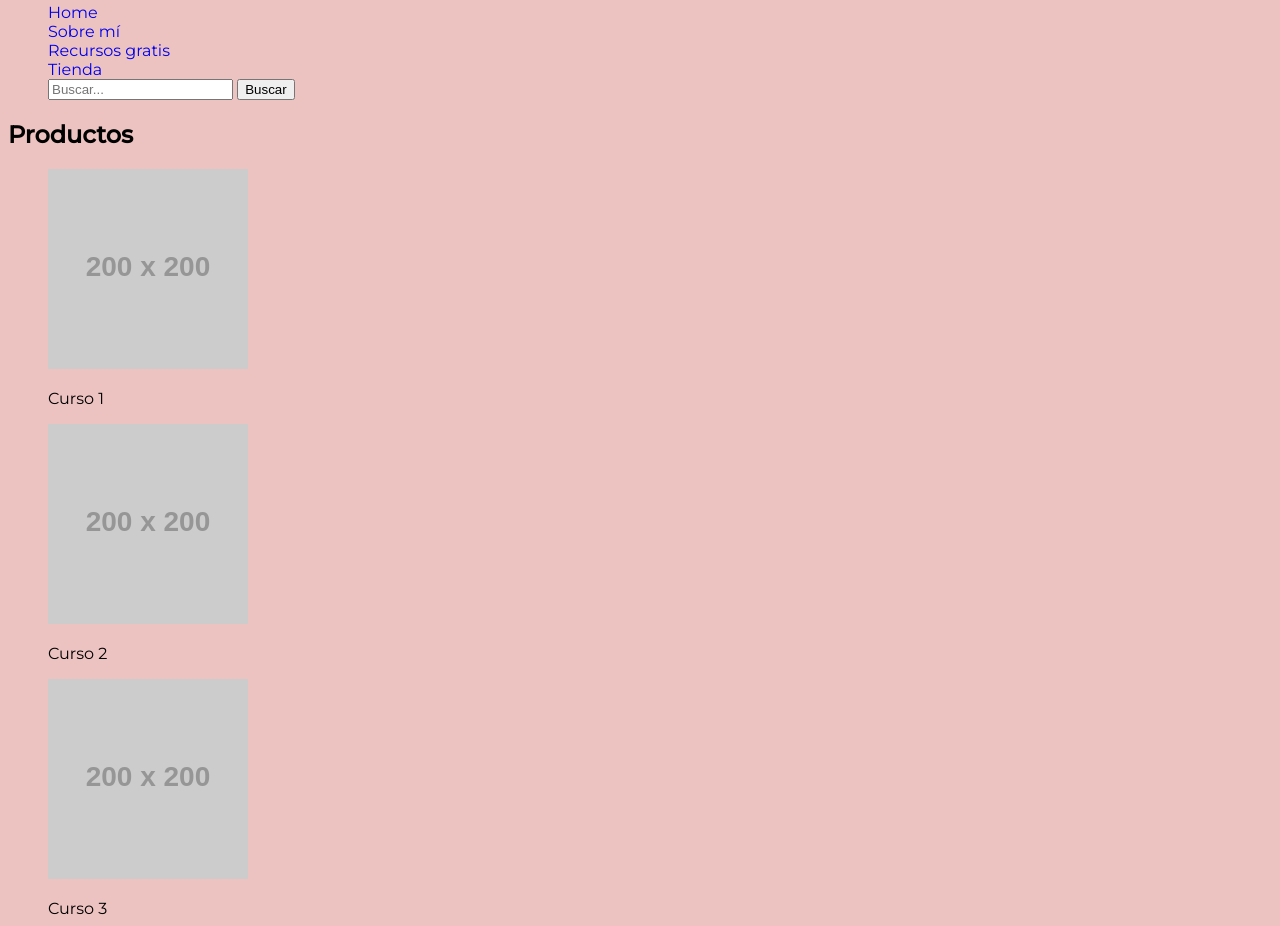
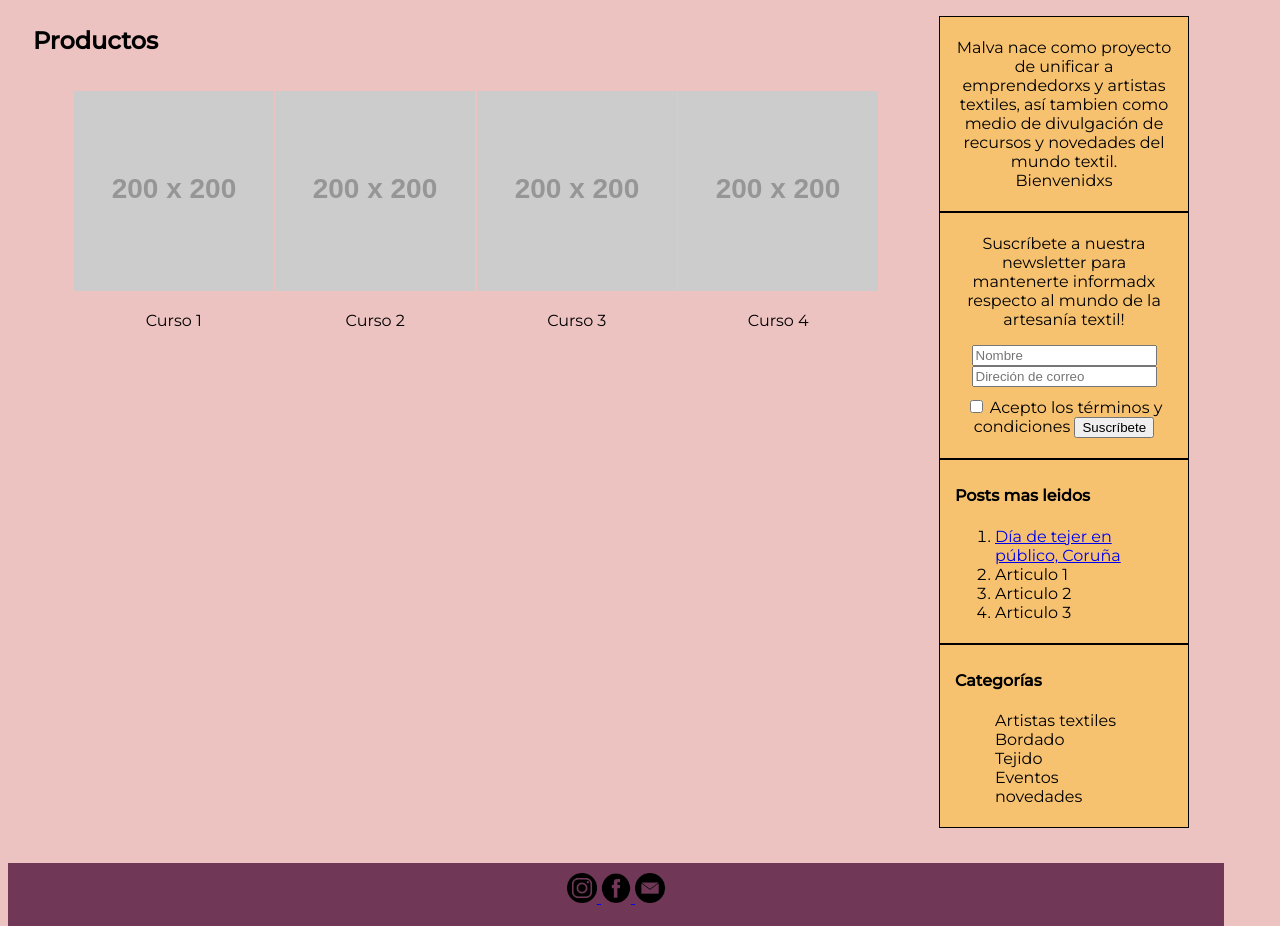
Before and after one commit to NatiBorjas/Malva, a website: page pages/tienda.html in a window 1280 px wide. Shown: the part 107-1033 px from the top of the page. Drawn offline with Linux system fonts and the light colour scheme; placeholder pictures from the web are drawn by us.

Commit message:
Agrego estructura Sass

```diff
--- a/pages/tienda.html
+++ b/pages/tienda.html
@@ -75,13 +75,13 @@
         </main>
         <!-- Menu a la derecha-->
         <aside>
-            <div class="item-menu-der centrado about">
+            <div class="item-menu-der centrado">
                 <p>Malva nace como proyecto de unificar a emprendedorxs y artistas textiles, así tambien como medio de divulgación de recursos y novedades del mundo textil. <br>
                 Bienvenidxs
                 </p>
             </div>
 
-            <div class="item-menu-der centrado formulario">
+            <div class="item-menu-der centrado">
                 <div id="suscripcion">
                     <p>
                     Suscríbete a nuestra newsletter para mantenerte informadx respecto al mundo de la artesanía textil!
--- /dev/null
+++ b/scss/_blog.scss
@@ -0,0 +1,3 @@
+.cursiva{
+    font-style: italic;
+}
--- /dev/null
+++ b/scss/_recursos.scss
@@ -0,0 +1,8 @@
+table{
+    border: 2px solid black;
+    border-collapse: collapse;
+    th, tr, td {
+        border: 1px solid black;
+        border-collapse: collapse;
+    }
+}
--- /dev/null
+++ b/scss/_tienda.scss
@@ -0,0 +1,19 @@
+.flex {
+    display: flex;
+    flex-direction: row;
+    justify-content: space-between;
+}
+.lista-cursos{
+    width: 1000px;
+    list-style-type: none;
+    display: flex;
+    flex-flow: row wrap;
+    text-align: center;
+    justify-content: space-around;
+}
+.move{
+    transition: all .2s ease-in-out;
+    :hover {
+        transform: scale(1.5);
+    }
+}
--- a/scss/stylesheet.scss
+++ b/scss/stylesheet.scss
@@ -1,15 +1,110 @@
-/*============*/
-/* body reset */
-/*============*/
+@import "tienda";
+@import "recursos";
+@import "blog";
+
+
+/*======================*/
+/*      Body reset      */
+/*======================*/
 body{
     background-color: #ecc3c1;
     font-family: 'Montserrat', sans-serif;
     font-size: 16px;
 }
-
+/*======================*/
+/*  Estructura general  */
+/*======================*/
+.grid{
+    display: inline-grid;
+    grid-template-areas:
+    "main side"
+    "footer footer";
+    grid-template-columns: 70vw 25vw;
+    margin-top: 80px;
+}
 ul{
     list-style-type: none;
     a {
         text-decoration: none;
     }
 }
+main{
+    grid-area: main;
+    padding: 25px;
+}
+.texto{
+    letter-spacing: 2px;
+    word-spacing: 2px;
+}
+.centrado{
+    text-align: center;
+}
+/*======================*/
+/*    Menu Navegador    */
+/*======================*/
+.nav {
+    display: flex;
+    justify-content: space-around;
+    position: fixed;
+    overflow: hidden;
+    background-color: #703757;
+    right: 0;
+    left: 0;
+    top: 0;
+    width: 100%;
+    li{
+        font-size: 20px;
+        font-weight: bold;
+        color: #1d1d1b;
+        display: inline-block;
+        text-align: center;
+        list-style-type: none;
+        padding: 10px 10px;
+        :hover {
+            background: #ECC3C1;
+        }
+    }
+}
+/*======================*/
+/* Contenido Principal */
+/*======================*/
+main{
+    grid-area: main;
+    padding: 25px;
+}
+/*======================*/
+/*   Menu a la derecha  */
+/*======================*/
+aside{
+    grid-area: side;
+    display: grid;
+    padding: 35px;
+    align-items: center;
+}
+.item-menu-der{
+    border: 1px solid black;
+    padding: 5px 15px;
+    background-color: #f6c270;
+    border-collapse: collapse;
+}
+#terminos-condiciones{
+    padding-top: 10px;
+    padding-bottom: 15px;
+}
+/*======================*/
+/*        Footer        */
+/*======================*/
+footer{
+    grid-area: footer;
+    overflow: hidden;
+    text-align: center;
+    bottom: 0;
+    width: 100%;
+    background-color: #703757;
+    padding-top: 10px;
+}
+.logos{
+    height: 30px;
+    width: 30px;
+    text-decoration: none;
+}
```
Also changed, not shown: index.html (+2 -2 lines), package.json (added, +25 -0 lines), pages/blog.html (+2 -2 lines), pages/recursosgratis.html (+3 -3 lines), pages/sobremi.html (+2 -2 lines), css/main.css, scss/_sobremi.scss (added), 1 other file.
